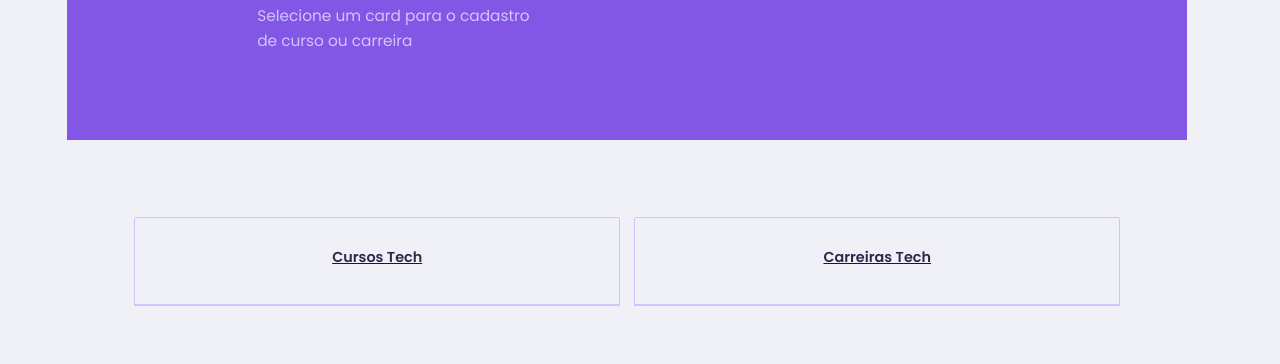
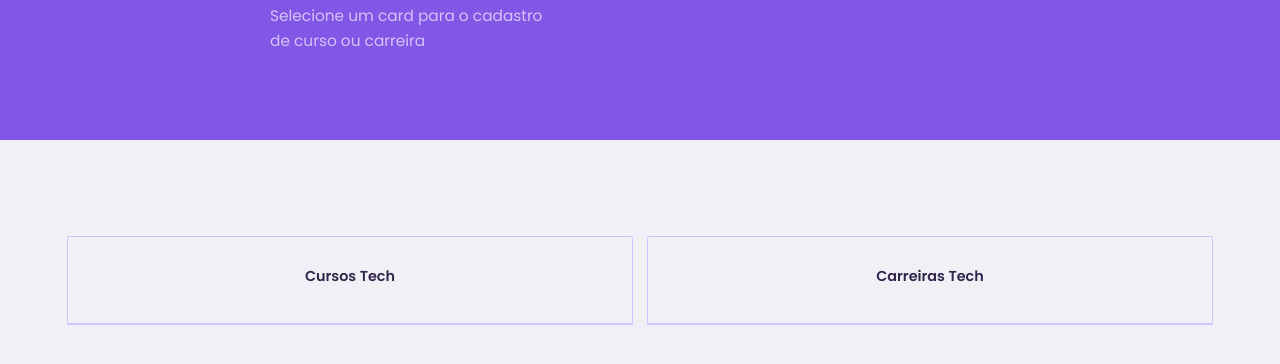
Before and after one commit to Fabioaguero/projeto-estagio, a website: page src/views/cadastro.html in a window 1280 px wide. Shown: the part 200-564 px from the top of the page. Drawn offline with Linux system fonts and the light colour scheme.

Commit message:
ajust-header
ajustando o header da page cadastro

```diff
--- a/public/styles/partials/cadastro.css
+++ b/public/styles/partials/cadastro.css
@@ -18,6 +18,7 @@ body {
 
 .section {
     padding-top: 10rem;
+    height: 80%;
 }
 
 .section .title {
@@ -36,6 +37,10 @@ body {
       padding: 10rem auto;
       margin-left: 3.5rem;
       margin-right: 3.5rem;
+  }
+
+  .container a {
+    text-decoration: none;
   }
 
 .grid {
@@ -70,10 +75,11 @@ body {
     color: var(--color-primary);
   }
 
-  .card .title {
+  .card a .title {
     font-size: 1.5rem;
     margin-bottom: 0.75rem;
-    color: var(--color-text-title)
+    color: var(--color-text-title);
+
   }
 
 @media (min-width: 700px) {
@@ -85,17 +91,16 @@ body {
         margin-bottom: 0;
     }
 
+
     .cards {
         grid-template-columns: 1fr 1fr;
       }
 
+
       .container {
-        max-width: 1120px;
-        margin-left: 7rem;
-        margin-right: 7rem;
-      }
+        padding: 10rem auto;
+        margin-left: 3.5rem;
+        margin-right: 3.5rem;
+    }
 
-      .section {
-        padding: 8rem 0;
-      }
 }
--- a/src/views/cadastro.html
+++ b/src/views/cadastro.html
@@ -21,7 +21,7 @@
 </head>
 
 <body id="cadastro">
-    <div class="container">
+
         <header class="page-header">
 
             <div class="top-bar-container">
@@ -37,6 +37,8 @@
 
             </div>
         </header>
+
+        <div class="container">
 
         <main>
 
```
Also changed, not shown: public/styles/partials/page-landing.css (+7 -0 lines), src/views/index.html (+1 -1 lines), src/views/page-create-classes.html (+11 -1 lines), src/views/career.html (added), src/views/carreira.html (deleted), src/views/modal-career.html (added), src/views/modal-carreira.html (deleted).
